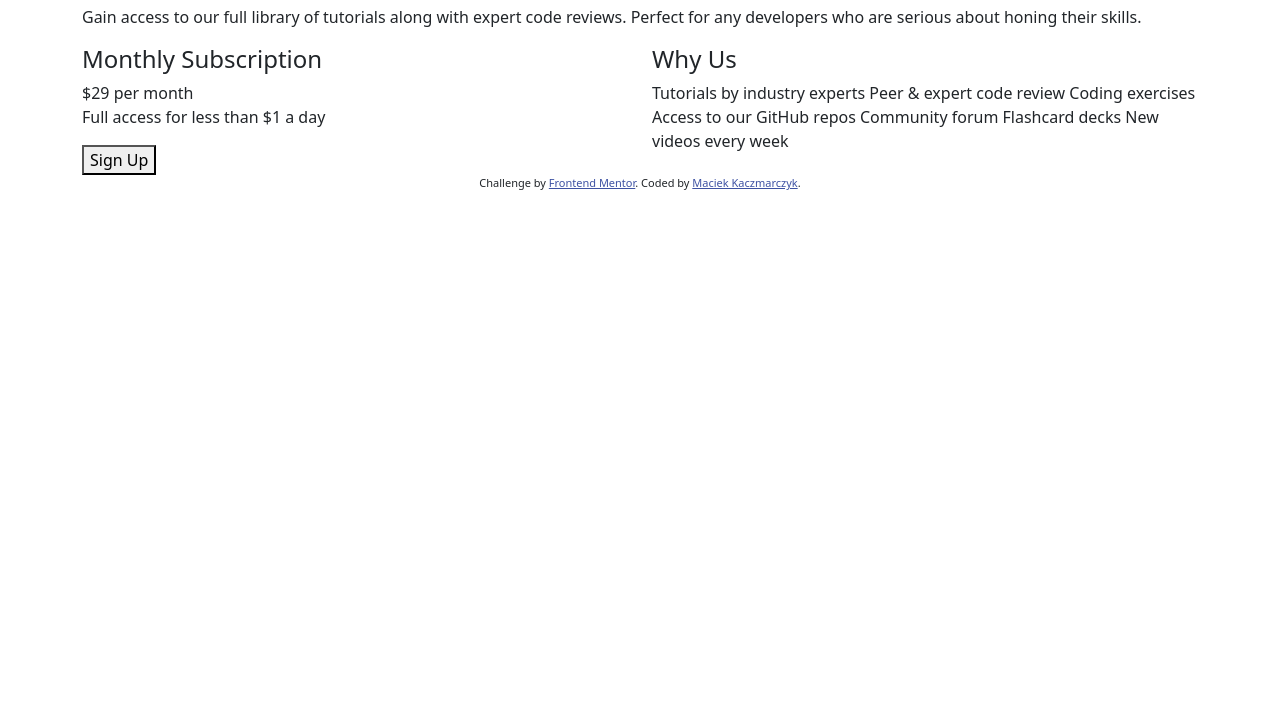
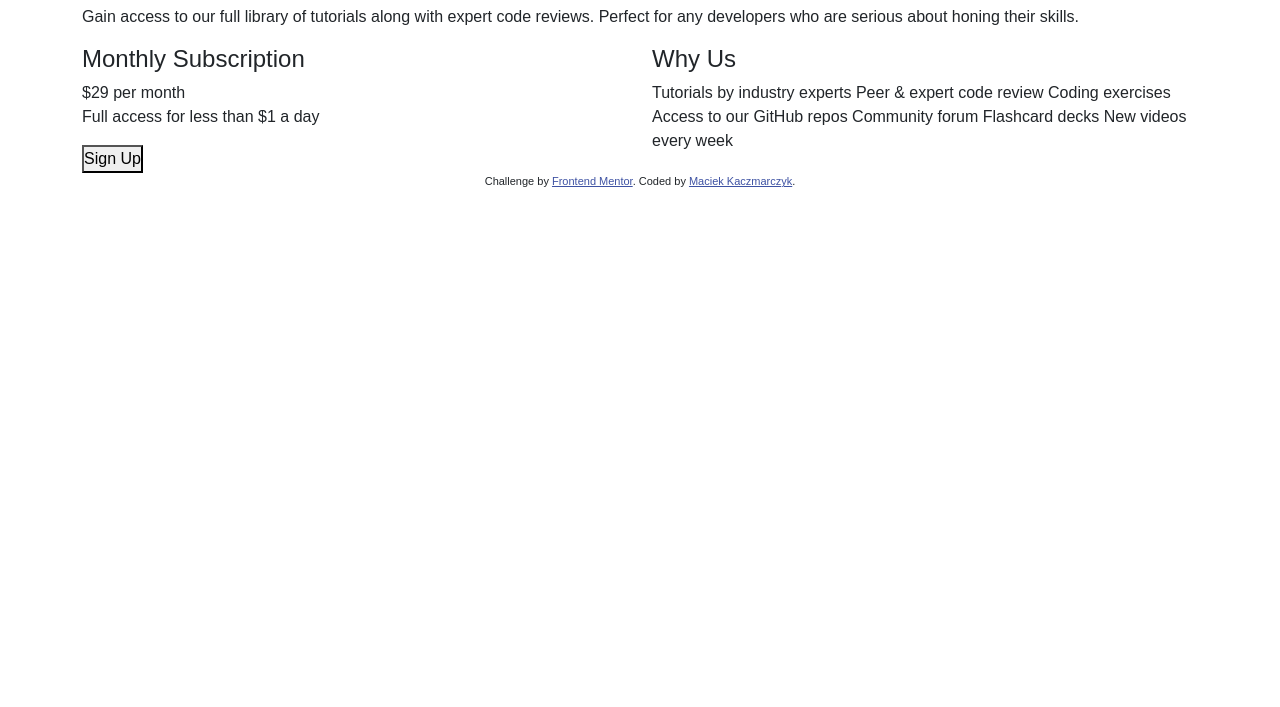
Before and after one commit to Maciej-Kaczmarczyk/Frontend-Mentor---Single-price-grid-component, a plain HTML site: page index.html in a window 1280 px wide. Shown: the part 93-800 px from the top of the page. Drawn offline with nearby package versions, Linux system fonts and the light colour scheme.

Commit message:
Update index.html

```diff
--- a/index.html
+++ b/index.html
@@ -6,7 +6,7 @@
 
       <link href="https://cdn.jsdelivr.net/npm/bootstrap@5.0.2/dist/css/bootstrap.min.css" rel="stylesheet" integrity="sha384-EVSTQN3/azprG1Anm3QDgpJLIm9Nao0Yz1ztcQTwFspd3yD65VohhpuuCOmLASjC" crossorigin="anonymous">
       <link rel="icon" type="image/png" sizes="32x32" href="./images/favicon-32x32.png">
-      <link rel="stylesheet" href=".style.css">
+      <link rel="stylesheet" href="../style.css">
       <link href="https://fonts.googleapis.com/css2?family=Karla:wght@400;700&display=swap" rel="stylesheet">
 
       <title>Frontend Mentor | Single Price Grid Component</title>
```
